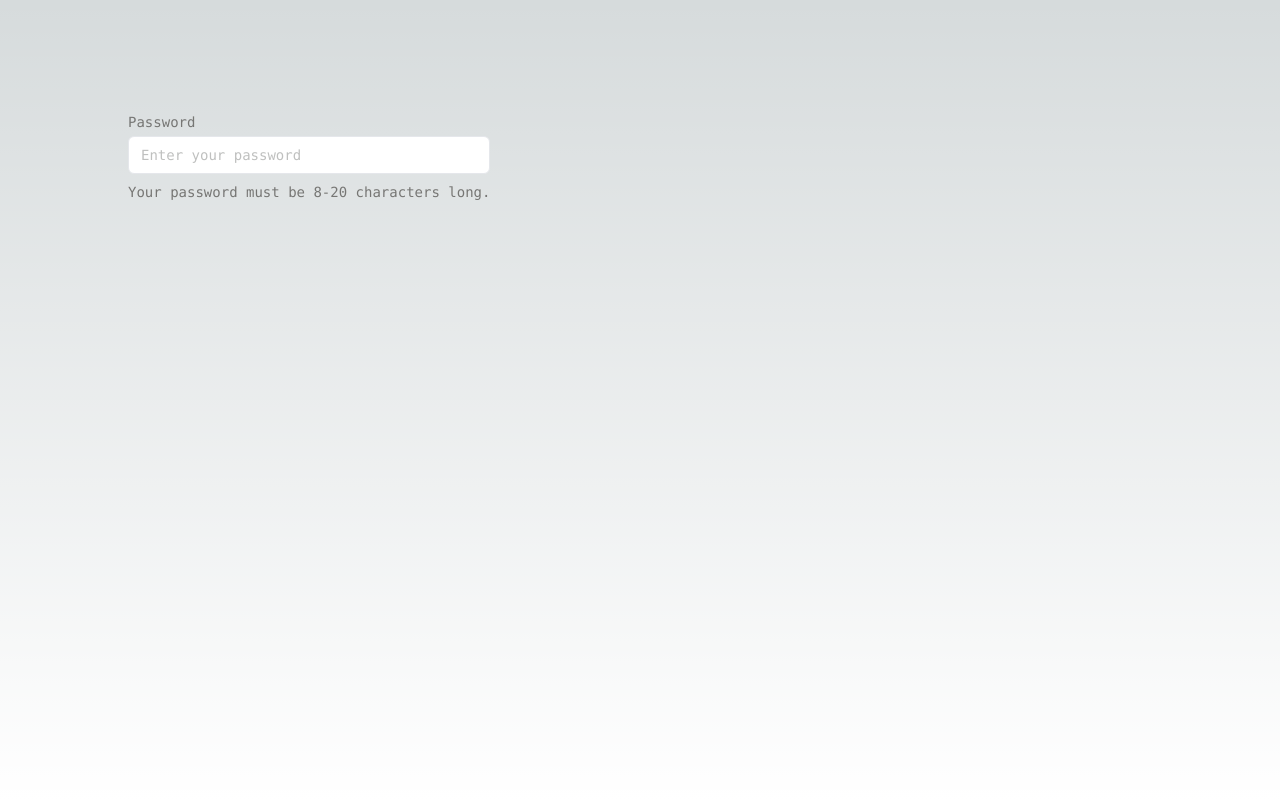
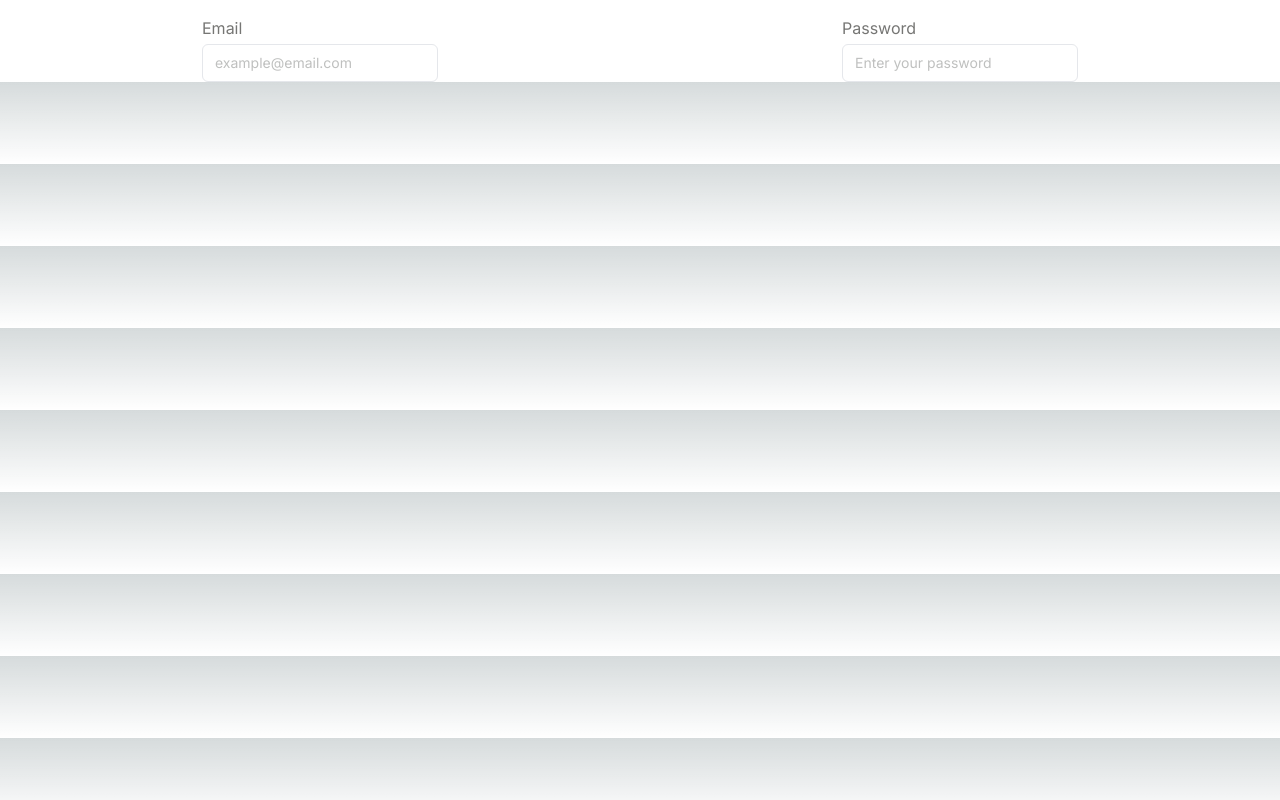
Before and after one commit to michebi/login, a Next.js app in the folder login-ui-kit/: page / in a window 1280 px wide. Built offline with nearby package versions, Linux system fonts and the light colour scheme.

Commit message:
First build - Split view basic

```diff
--- a/login-ui-kit/src/app/components/InputField.tsx
+++ b/login-ui-kit/src/app/components/InputField.tsx
@@ -1,4 +1,5 @@
 import { Inter } from "next/font/google";
+const inter = Inter({ subsets: ["latin"] });
 
 interface InputFieldProps {
   label: string;
--- a/login-ui-kit/src/app/layout.tsx
+++ b/login-ui-kit/src/app/layout.tsx
@@ -5,7 +5,7 @@ import "./globals.css";
 const inter = Inter({ subsets: ["latin"] });
 
 export const metadata: Metadata = {
-  title: "Create Next App",
+  title: "Login UI Kit",
   description: "Generated by create next app",
 };
 
--- a/login-ui-kit/src/app/page.tsx
+++ b/login-ui-kit/src/app/page.tsx
@@ -1,19 +1,35 @@
 import Image from "next/image";
 import InputField from "./components/InputField";
 
+
 export default function Home() {
   return (
-    <main className="flex min-h-screen flex-col items-center justify-between p-24">
-      <div className="z-10 max-w-5xl w-full items-center justify-between font-mono text-sm lg:flex">
+    <main className="flex flex-row items-stretch bg-background-primary-default">
+      {/* Ensure this container takes the full viewport width */}
+
+        {/* Each child now explicitly set to take up half of the container's width */}
+        <div className="flex w-full flex-1 justify-center">
+          <div className="">
+          <InputField
+            label="Email"
+            name="email"
+            placeholder="example@email.com"
+            type="email"
+            isError={false}
+          />
+          </div>
+        </div>
+
+
+
+        <div className="flex w-full flex-1 justify-center">
           <InputField
             label="Password"
             name="password"
             placeholder="Enter your password"
             type="password"
-         helperText="Your password must be 8-20 characters long."
             isError={false}
           />
-
       </div>
     </main>
   );
```
Also changed, not shown: login-ui-kit/src/app/globals.css (line endings or trailing spaces), login-ui-kit/tailwind.config.ts (line endings or trailing spaces). Lines whose indentation alone changed are shown as unchanged.
